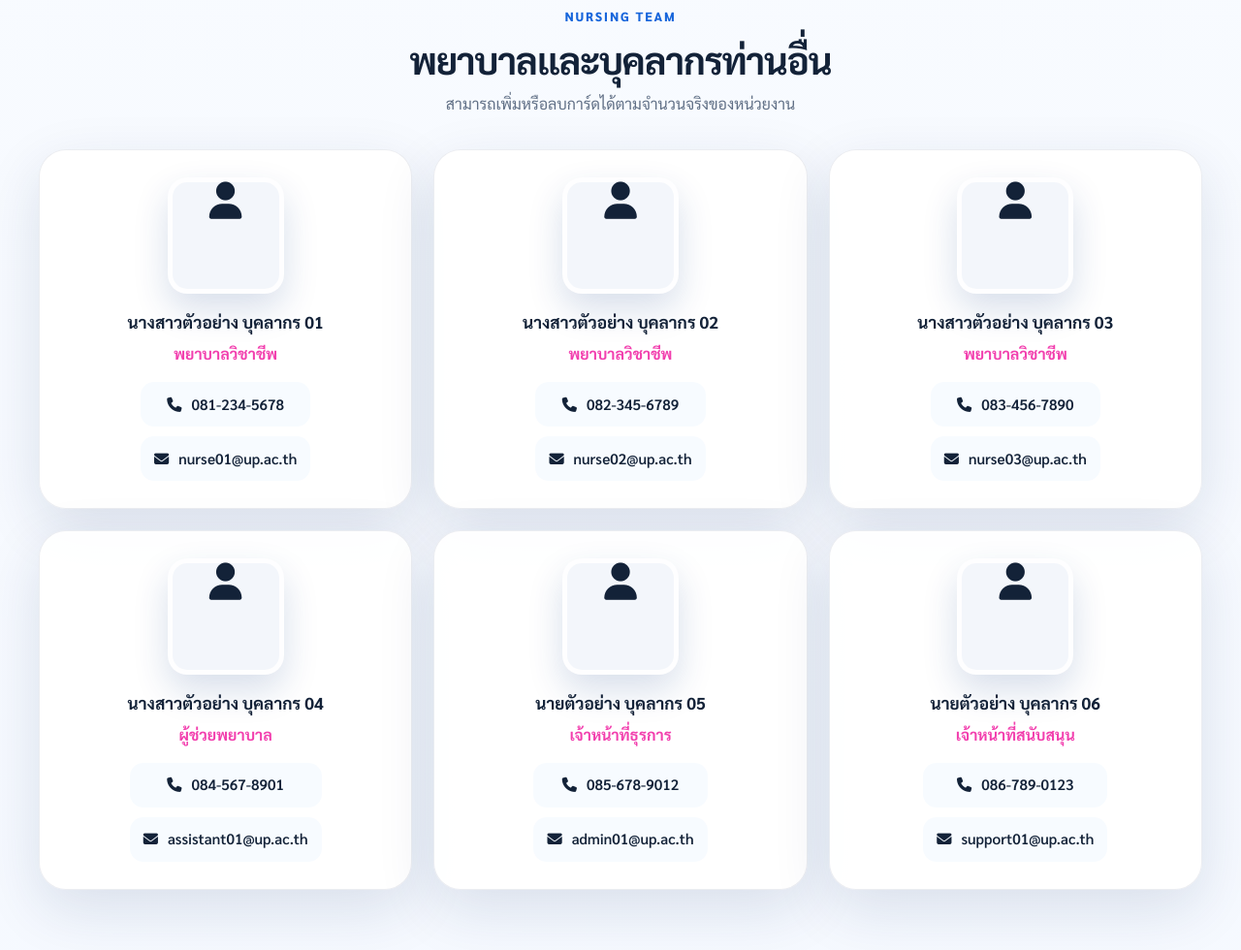
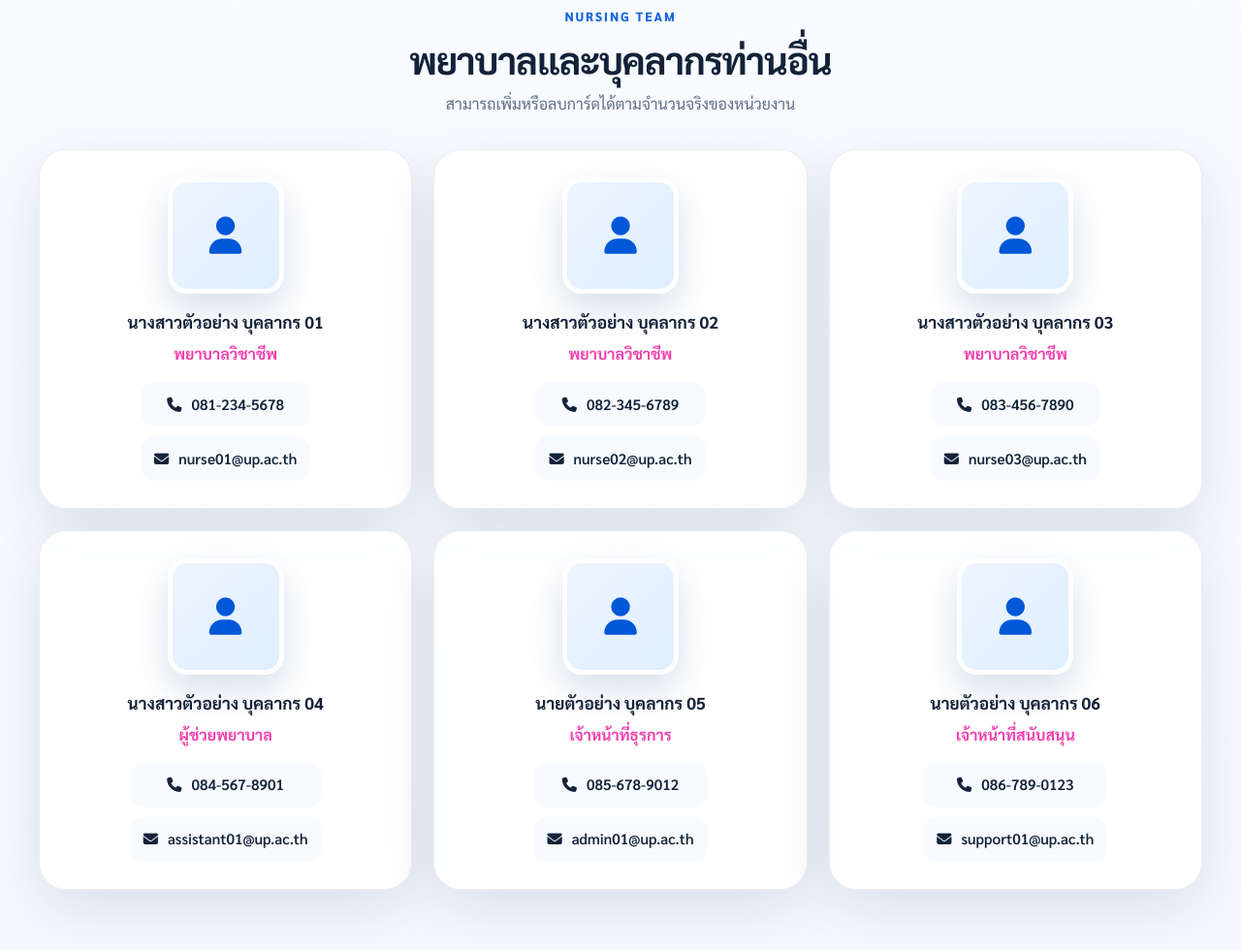
Before and after one commit to 6msee/incom, a plain HTML site: page pahr/personel.html in a window 1280 px wide. Shown: the part 1467-2447 px from the top of the page at 97% size. Drawn offline with Linux system fonts and the light colour scheme; a small style sheet from the web is missing.

Commit message:
ืืืtgft

```diff
--- a/assets/css/style.css
+++ b/assets/css/style.css
@@ -1020,7 +1020,7 @@ button{font:inherit}
   height: 120px;
   margin-bottom: 18px;
 }
-ิ้ิ่้อ่อเ
+
 .placeholder-photo {
   background: linear-gradient(135deg, #eef5ff, #dfeeff);
   color: var(--primary);
```
